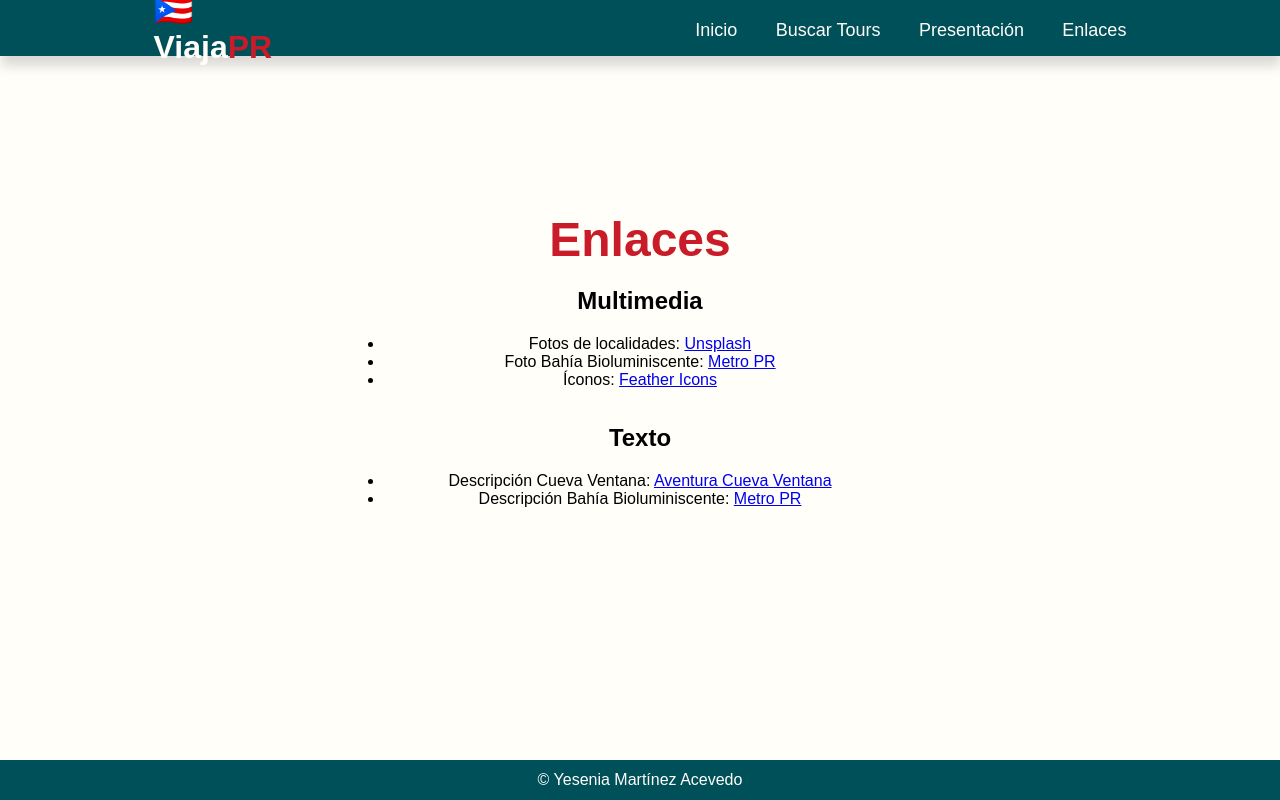
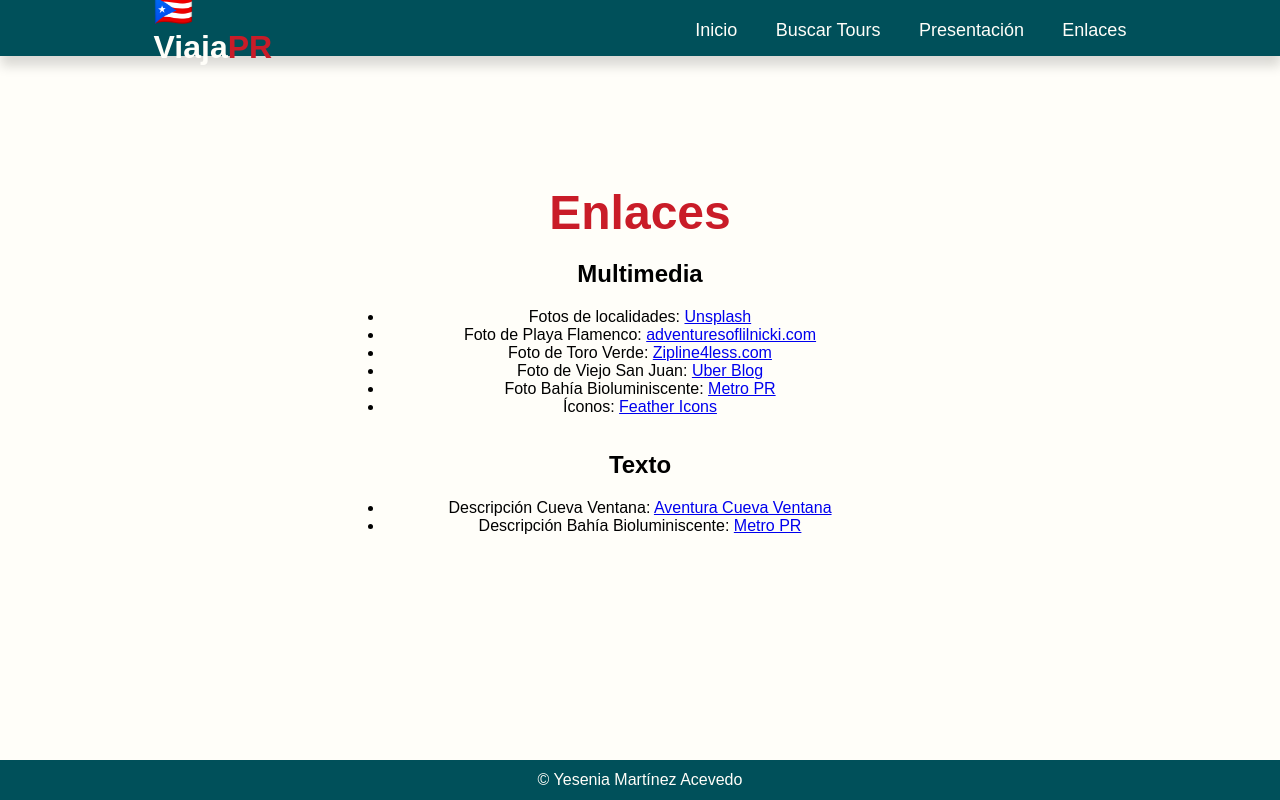
Before and after one commit to ymartinezac/pec1-travel-portal, a React (Vite) app: page /enlaces in a window 1280 px wide. Built offline with nearby package versions, Linux system fonts and the light colour scheme; a web font is replaced by a local one.

Commit message:
Enlaces fotos

```diff
--- a/src/components/enlaces/enlaces.tsx
+++ b/src/components/enlaces/enlaces.tsx
@@ -9,6 +9,10 @@ const Enlaces = () => {
                 <h2>Multimedia</h2>
                 <ul>
                     <li>Fotos de localidades: <a href="https://unsplash.com/">Unsplash</a></li>
+                    <li>Foto de Playa Flamenco: <a href="https://adventuresoflilnicki.com/wp-content/uploads/2020/03/Flamenco-Beach-Culebra-Puerto-Rico-3.jpg">adventuresoflilnicki.com</a></li>
+                    <li>Foto de Toro Verde: <a href="https://i0.wp.com/zipline4less.com/wp-content/uploads/2021/04/E0FXBXrWYAYP2FI-e1619782981607.jpeg?fit=1024%2C577&ssl=1">Zipline4less.com</a></li>
+                    <li>Foto de Viejo San Juan: <a href="https://uberblogapi.10upcdn.com/2160x1080/filters:format(webp)/blogapi.uber.com/wp-content/uploads/2019/03/Vuelve-al-pasado-en-estos-5-lugares-hist%C3%B3ricos-de-Puerto-Rico-1024x512.png">Uber Blog</a></li>
+
                     <li>Foto Bahía Bioluminiscente: <a href="https://www.metro.pr/pr/noticias/2019/12/29/bahia-bioluminiscente-boricua-las-7-maravillas-del-mundo-2020.html">Metro PR</a></li>
                     <li>Íconos: <a href="https://feathericons.com/">Feather Icons</a></li>
                 </ul>
```
Also changed, not shown: 2 other files (tests, documents, lock files or other folders).
